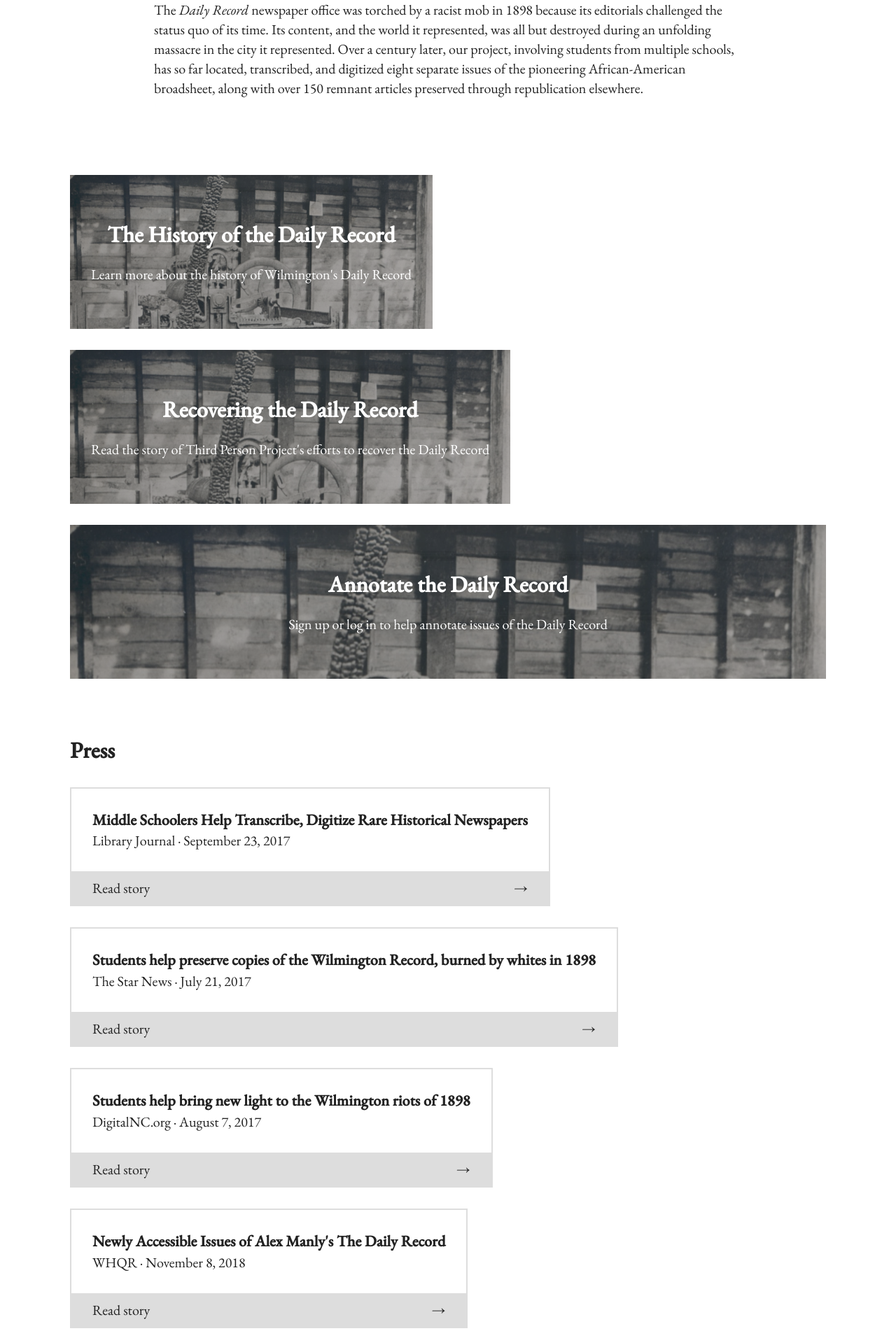
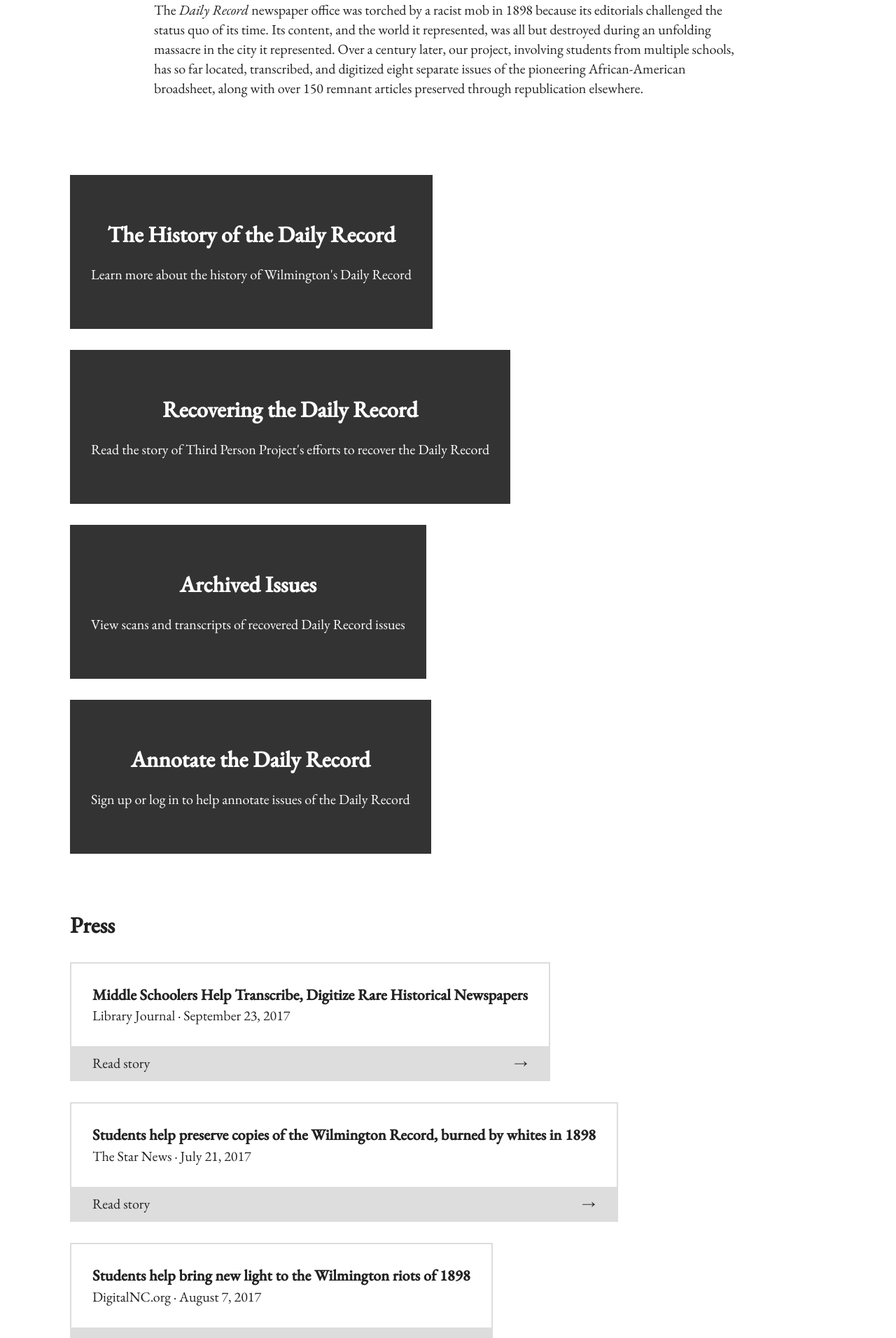
Before and after one commit to minicreative/third-person-project, a Jekyll site: the page built from _projects/daily-record-recovery-project.md, in a window 1280 px wide. Shown: the part 542-2454 px from the top of the page at 70% size. Built offline with Jekyll 4.4.1, drawn with Linux system fonts in a browser that asks for light colours; nearby versions of some CDN libraries; comment, search, counter and statistics services are not loaded.

Commit message:
Formatted transcript styling, Daily Record landing page updates, small fixes

```diff
--- a/_projects/daily-record-recovery-project.md
+++ b/_projects/daily-record-recovery-project.md
@@ -10,17 +10,18 @@
     description: Learn more about the history of Wilmington's Daily Record
     link: "/daily-record-history/"
     class: half
-    image: "/uploads/DailyRecord.jpg"
   - title: Recovering the Daily Record
     description: Read the story of Third Person Project's efforts to recover the Daily Record
     link: "/daily-record-recovery/"
     class: half
-    image: "/uploads/DailyRecord.jpg"
+  - title: Archived Issues
+    description: View scans and transcripts of recovered Daily Record issues
+    link: "/archives/"
+    class: half
   - title: Annotate the Daily Record
     description: Sign up or log in to help annotate issues of the Daily Record
     link: "/annotate/"
-    class: full
-    image: "/uploads/DailyRecord.jpg"
+    class: half
 press:
 - title: Middle Schoolers Help Transcribe, Digitize Rare Historical Newspapers
   publication: Library Journal
--- a/css/main.scss
+++ b/css/main.scss
@@ -386,6 +386,19 @@
         @include narrow; margin-left:auto; margin-right:auto; padding:$section_pad_ $padding;
         @include breakpoint(s) {padding:$padding $padding_;}
 
+
+        // Newspaper Header
+        h1 {font-size:36px;}
+
+        // Article Headers
+        h2 {font-size:30px; border-top:1px solid #ccc; margin-top:30px; padding-top:20px;}
+
+        // Issue Pages
+        h4 {margin:80px 0px 20px; font-weight:bold;
+            font-family:Arial, Helvetica, sans-serif; font-size:14px; text-transform:uppercase;}
+        h4:first-of-type {margin-top:0px;}
+
+        // Annotations
         span {background:#F2CD5C; cursor:pointer;}
     }
 }
```
Also changed, not shown: _archives/daily-record-1897-11-15.md (+2 -4 lines), _archives/daily-record-1898-08-30.md (+1 -0 lines), _archives/daily-record-1898-10-20.md (+1 -0 lines).
